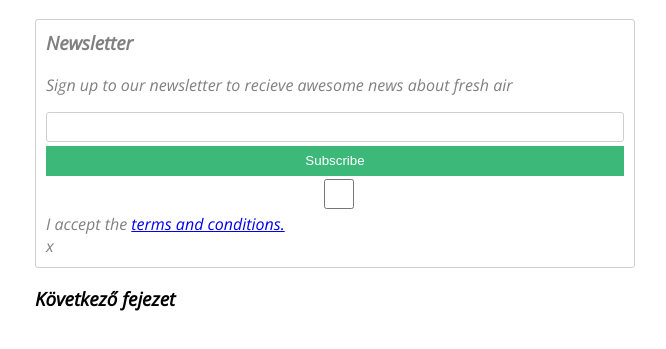
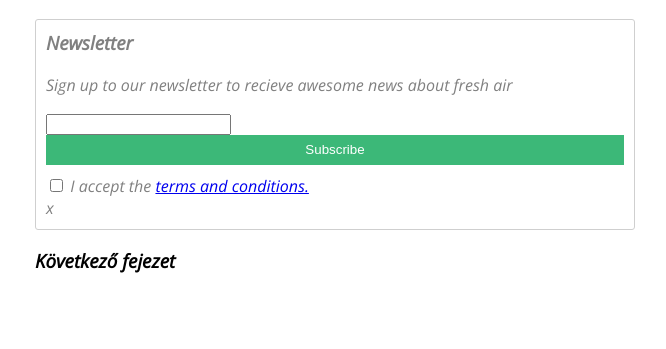
Before and after one commit to KapiR1/gyakorlas, a plain HTML site: page index.html in a window 1280 px wide. Shown: the part 67-416 px from the top of the page, without its empty margins (305-971 px from the left). Drawn offline with nearby package versions, Linux system fonts and the light colour scheme.

Commit message:
Update sytle.css

```diff
--- a/sytle.css
+++ b/sytle.css
@@ -10,6 +10,8 @@
         border:solid thin #cfcfcf;
         padding:10px;
         border-radius:3px;
+        position: relative;
+        padding-bottom: 10px;
     }
 
     .newsletter button{
@@ -19,8 +21,9 @@
         display:block;
         width:100%;
         height:30px;
+        margin-bottom: 10px;
      }
-     .newsletter input{
+     .newsletter input#email {
         display:block;
         width:100%;
         height:30px;
```
